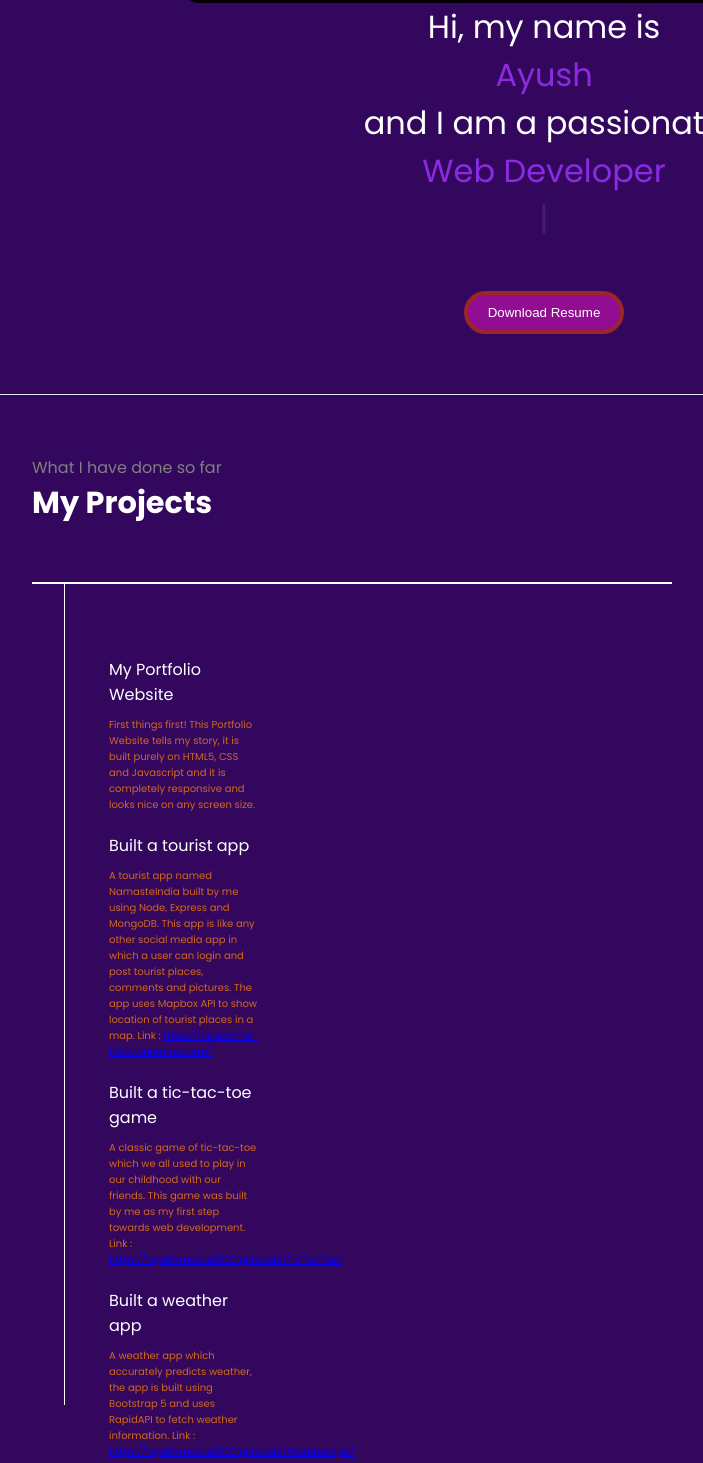
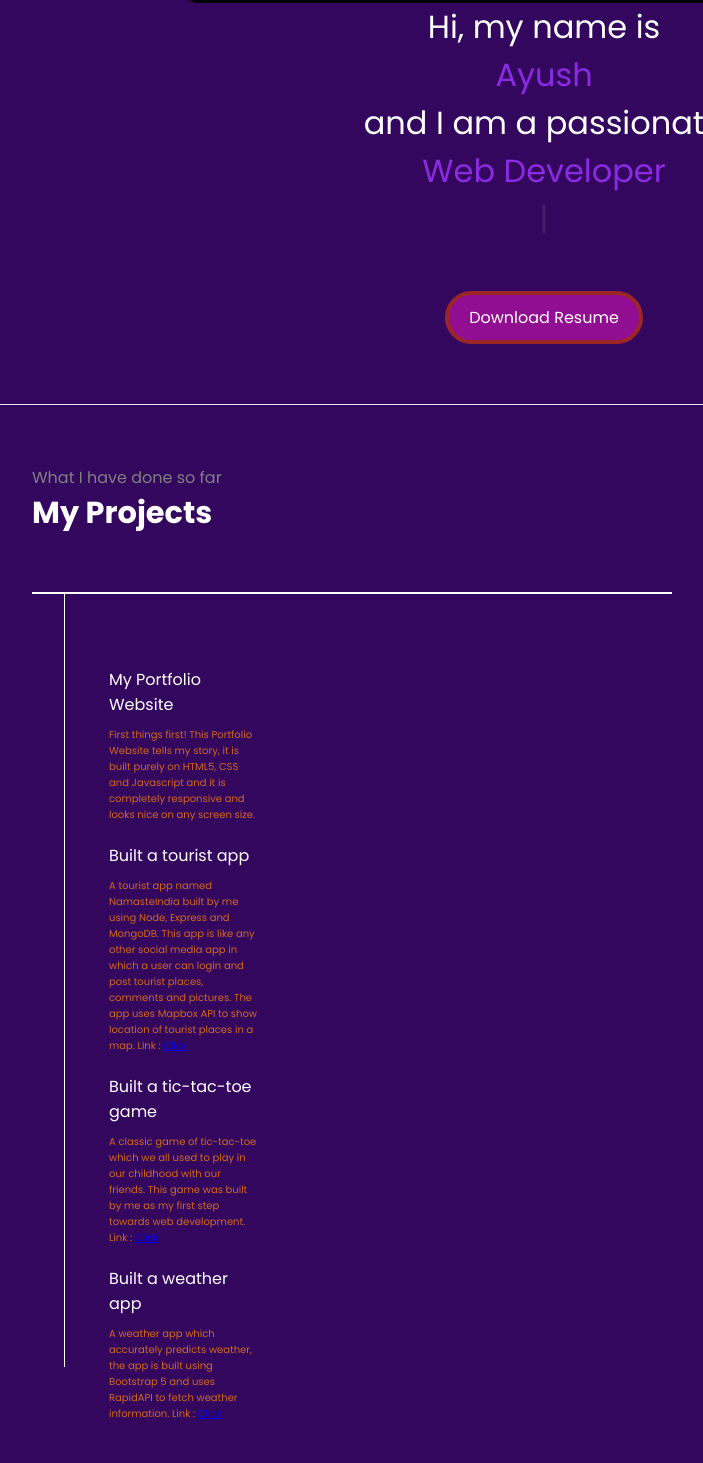
Before and after one commit to ReplehSnatas2000/myproject, a plain HTML site: page index.html in a window 1280 px wide. Shown: the part 824-2287 px from the top of the page, without its empty margins (96-799 px from the left). Drawn offline with nearby package versions, Linux system fonts and the light colour scheme.

Commit message:
updated resume in download link

```diff
--- a/about.css
+++ b/about.css
@@ -150,6 +150,7 @@ footer {
     border-radius: 30px;
     cursor: pointer;
     transition: 0.5s;
+    font-size: 1rem;
 }
 
 .btn:hover {
--- a/index.html
+++ b/index.html
@@ -31,11 +31,9 @@
                 <div>and I am a passionate</div>
                 <span id="element"></span>
                 <br>
-                <button type="submit"
-                    onclick="window.open('https://drive.google.com/file/d/14RO_V6HDQ0CzYwpulCl0ptpNbACkS72A/view?usp=sharing')"
-                    class="btn">
+                <a href="resume_updated.pdf" download="resume" target="_blank" style="text-decoration: none;" class="btn">
                     Download Resume
-                </button>
+                </a>
             </div>
             <div class="rightSection">
                 <img src="6840478.png" alt="No image">
@@ -63,7 +61,7 @@
                         A tourist app named NamasteIndia built by me using Node, Express and MongoDB. This app is like
                         any other social media app in which a user can login and post tourist places, comments and
                         pictures. The app uses Mapbox API to show location of tourist places in a map.
-                        Link : <a href="https://yelpcamp-h3sw.onrender.com/">https://yelpcamp-h3sw.onrender.com/</a>
+                        Link : <a href="https://yelpcamp-h3sw.onrender.com/">Click</a>
                     </div>
                 </div>
                 <div class="vertical">
@@ -73,7 +71,7 @@
                     <div class="vertical-desc">
                         A classic game of tic-tac-toe which we all used to play in our childhood with our friends. This
                         game was built by me as my first step towards web development. Link : <a
-                            href="https://replehsnatas2000.github.io/TicTacToe/">https://replehsnatas2000.github.io/TicTacToe/</a>
+                            href="https://replehsnatas2000.github.io/TicTacToe/">Click</a>
                     </div>
                 </div>
                 <div class="vertical">
@@ -83,7 +81,7 @@
                     <div class="vertical-desc">
                         A weather app which accurately predicts weather, the app is built using Bootstrap 5 and uses
                         RapidAPI to fetch weather information. Link : <a
-                            href="https://replehsnatas2000.github.io/WeatherApp/">https://replehsnatas2000.github.io/WeatherApp/</a>
+                            href="https://replehsnatas2000.github.io/WeatherApp/">Click</a>
                     </div>
                 </div>
             </div>
--- a/my_portfolio.css
+++ b/my_portfolio.css
@@ -137,7 +137,10 @@ footer {
     border-radius: 30px;
     cursor: pointer;
     transition: 0.5s;
+    font-size: 1rem;
 }
+
+a.btn {}
 
 .btn:hover {
     background-color: rgb(124, 7, 124);
```
Also changed, not shown: 1 other file.
